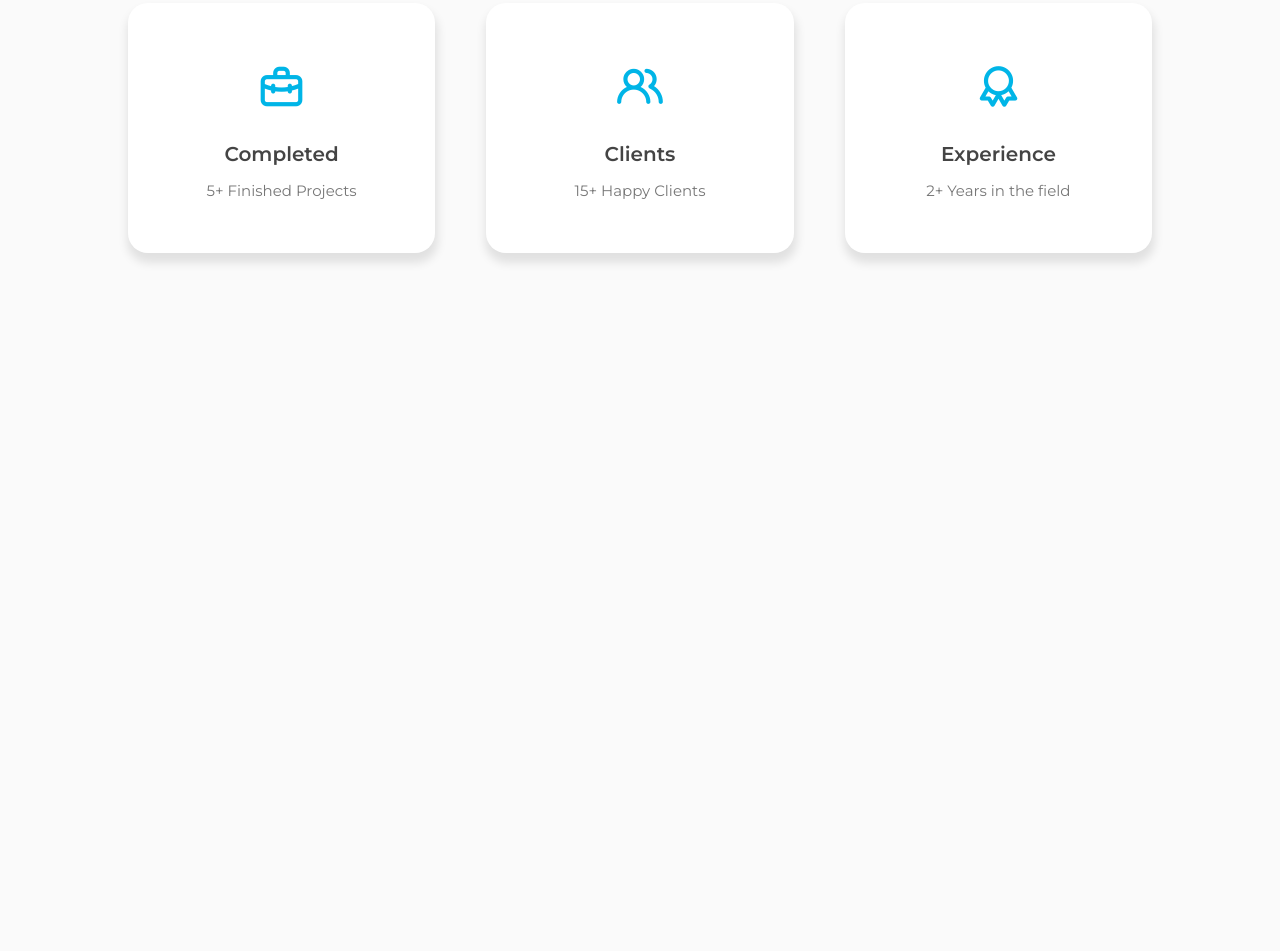
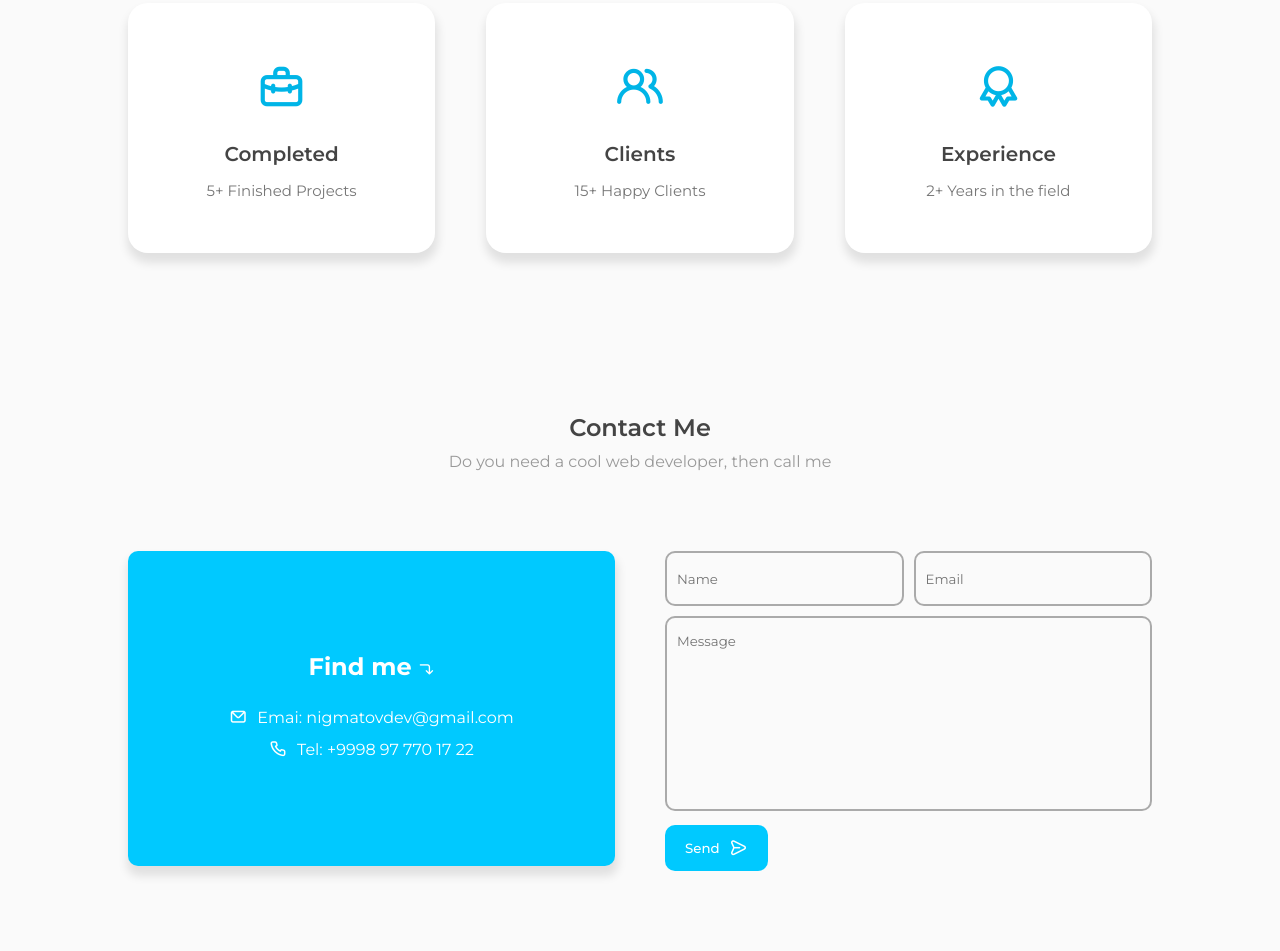
Before and after one commit to anigmatov/web-project-1, a plain HTML site: page index.html in a window 1280 px wide. Shown: the part 1459-2410 px from the top of the page. Before the commit the page ends 1792 px from the top, so only its background shows below. Drawn offline with nearby package versions, Linux system fonts and the light colour scheme.

Commit message:
contact ready

```diff
--- a/assets/css/style.css
+++ b/assets/css/style.css
@@ -394,7 +394,7 @@ h3{
   color: #777;
 }
 
-.project-box::after{
+.project-box::after, .contact-info::after{
   content: "";
   position: absolute;
   bottom: -100%;
@@ -405,7 +405,8 @@ h3{
   z-index: 1;
 }
 
-.project-box:hover.project-box::after{
+.project-box:hover.project-box::after,
+.contact-info:hover.contact-info::after{
   bottom: 0;
 }
 
@@ -416,7 +417,98 @@ h3{
   z-index: 2;
 }
 
+.contact-info{
+  position: relative;
+  display: flex;
+  flex-direction: column;
+  justify-content: center;
+  align-items: center;
+  padding: 20px 30px;
+  width: 100%;
+  height: 315px;
+  background: var(--second-color);
+  border-radius: 10px;
+  box-shadow: 1px 8px 10px 2px var(--first-shadow-color);
+  overflow: hidden;
+}
 
+.contact-info>h2{
+  color: var(--color-white);
+  margin-bottom: 20px;
+}
+
+.contact-info>p{
+  color: var(--color-white);
+  display: flex;
+  align-items: center;
+  gap: 10px;
+  margin-block: 5px;
+}
+
+.contact-info p>i{
+  font-size: 18px;
+}
+
+.contact-info::after{
+  background: var(--color-white);
+}
+
+.contact-info:hover.contact-info h2,
+.contact-info:hover.contact-info p,
+.contact-info:hover.contact-info i{
+  color: #777;
+  z-index: 2;
+}
+
+.form-control{
+  display: flex;
+  flex-direction: column;
+  gap: 10px;
+  width: 100%;
+}
+
+.form-inputs{
+  display: flex;
+  gap: 10px;
+  width: 100%;
+}
+
+.input-field{
+  width: 50%;
+  height: 55px;
+  background: transparent;
+  border: 2px solid #aaa;
+  border-radius: 10px;
+  padding-inline: 10px;
+  outline: none;
+}
+
+textarea{
+  width: 100%;
+  height: 195px;
+  background: transparent;
+  border: 2px solid #aaa;
+  border-radius: 10px;
+  padding: 15px 10px;
+  outline: none;
+  resize: none;
+}
+
+.form-button>.btn{
+  display: flex;
+  align-items: center;
+  justify-content: end;
+  background: var(--second-color);
+  color: var(--color-white);
+}
+
+.form-button>.btn:hover{
+  background: var(--first-color);
+}
+
+.form-button>.btn>i{
+  font-size: 18px;
+}
 
 
 
@@ -513,4 +605,38 @@ h3{
     width: 150px;
     height: 150px;
   }
+
+  .row{
+    display: flex;
+    flex-direction: column;
+    justify-content: center;
+    gap: 50px;
+  }
+  .col{
+    display: flex;
+    justify-content: center;
+    gap: 50px;
+    width: 100%;
+  }
+  .about-info, .contact-info{
+    width: 100%;
+  }
+  .project-container{
+    justify-content: center;
+  }
+  .project-box{
+    width: 80%;
+  }
 }
+
+@media only sceen and (max-width: 540px){
+  .featured-name{
+    font-size: 40px;
+  }
+  .project-box{
+    width: 80%;
+  }
+  .form-inputs{
+    width: 100%;
+  }
+}
--- a/index.html
+++ b/index.html
@@ -186,6 +186,52 @@
             </div>
           </div>
         </section>
+
+        <section class="section" id="contact">
+          <div class="top-header">
+            <h1>Contact Me</h1>
+            <span>Do you need a cool web developer, then call me</span>
+          </div>
+          <div class="row">
+            <div class="col">
+              <div class="contact-info">
+                <h2>Find me <i class="uil uil-corner-right-down"></i></h2>
+                <p>
+                  <i class="uil uil-envelope"></i> Emai: nigmatovdev@gmail.com
+                </p>
+                <p><i class="uil uil-phone"></i> Tel: +9998 97 770 17 22</p>
+              </div>
+            </div>
+            <div class="col">
+              <div class="form-control">
+                <div class="form-inputs">
+                  <input
+                    type="text"
+                    name=""
+                    id=""
+                    class="input-field"
+                    placeholder="Name"
+                  />
+                  <input
+                    type="text"
+                    name=""
+                    id=""
+                    class="input-field"
+                    placeholder="Email"
+                  />
+                </div>
+                <div class="text-area">
+                  <textarea placeholder="Message"></textarea>
+                </div>
+                <div class="form-button">
+                  <button class="btn">
+                    Send <i class="uil uil-message"></i>
+                  </button>
+                </div>
+              </div>
+            </div>
+          </div>
+        </section>
       </main>
     </div>
     <script src="https://unpkg.com/typed.js@2.1.0/dist/typed.umd.js"></script>
```
